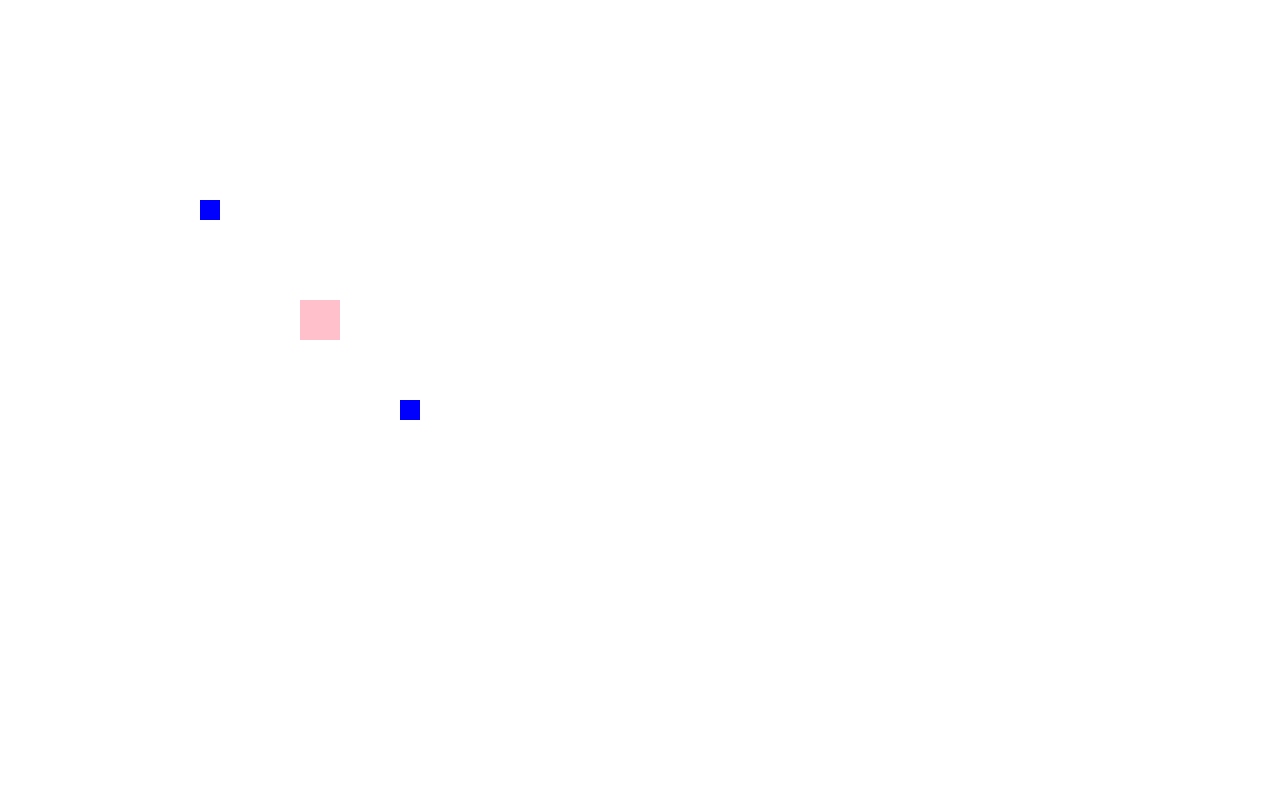
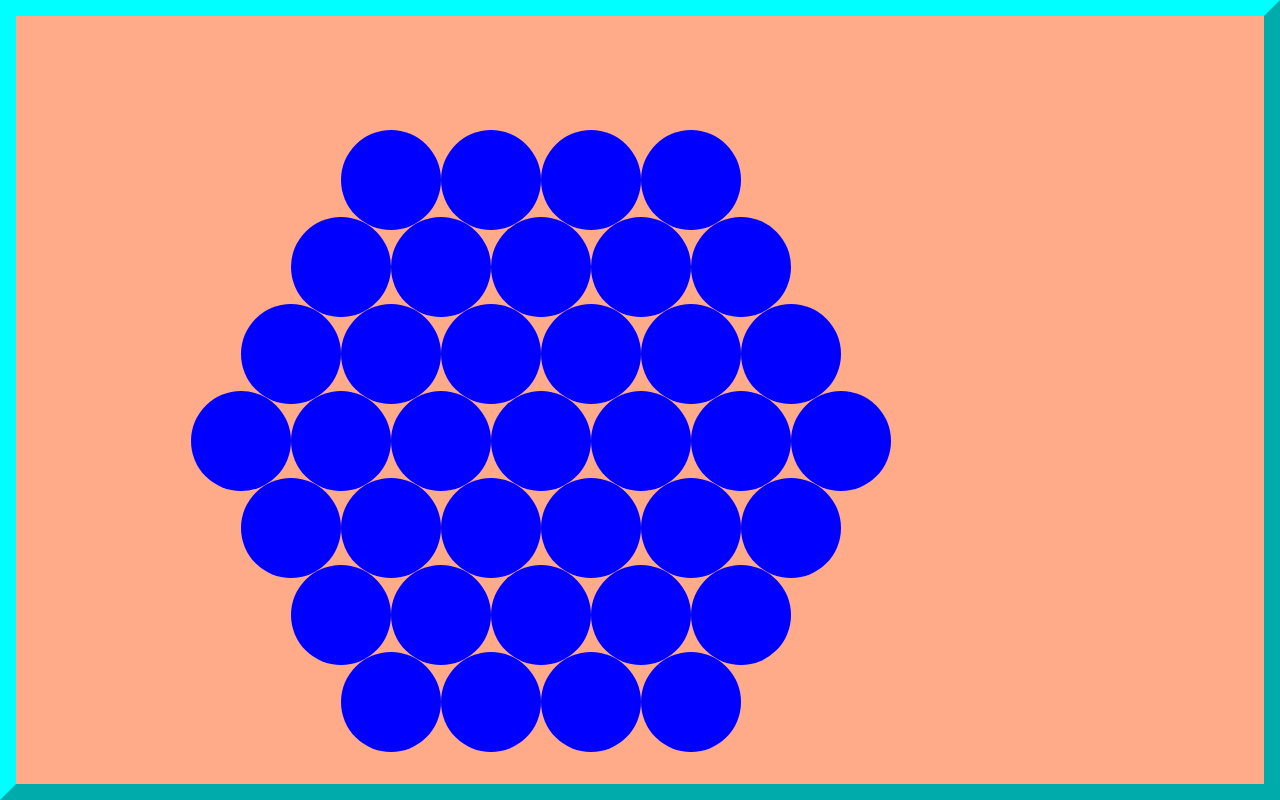
Before and after one commit to Jaco26/hexagonal-graph, a plain HTML site: page index.html in a window 1280 px wide. Drawn offline with Linux system fonts and the light colour scheme.

Commit message:
using vue to render html and css instead of writing javascript ui components for canvas because vue, html and css already implement event handling and conditional styling and drag and drop really nicely

```diff
--- a/index.html
+++ b/index.html
@@ -5,14 +5,15 @@
   <meta name="viewport" content="width=device-width, initial-scale=1.0">
   <meta http-equiv="X-UA-Compatible" content="ie=edge">
   <title>Photosynthesis</title>
+  <link rel="stylesheet" href="style.css">
 </head>
 <body style="margin: 0;">
 
-  <div id="app"></div>
-  <canvas></canvas>
+  <div id="board"></div>
+  <!-- <canvas></canvas> -->
 
   <script src="vendor/vue.js"></script>
-  <script type="module" src="main2.js"></script>
+  <script type="module" src="main3.js"></script>
 
 </body>
 </html>
--- a/main2.js
+++ b/main2.js
@@ -17,7 +17,7 @@ function makeRect({ data, children = [] } = {}) {
 
 const canvas = new Canvas()
 
-canvas.elements.push(
+canvas.children.push(
   makeRect({
     data: {
       x: 400,
--- /dev/null
+++ b/main3.js
@@ -0,0 +1,52 @@
+import Board from './models/board/index.js'
+
+const board = new Board()
+
+const HexagonGrid = {
+  name: 'HexagonGrid',
+  props: {
+    boardHeight: Number,
+    boardWidth: Number,
+  },
+  render(h) {
+    if (!board.grid) {
+      board.resize(this.boardWidth, this.boardHeight)
+    }
+    return h('div', board.grid.cells.map(cell => {
+      return h('div',
+        {
+          class: 'board-cells__cell',
+          style: {
+            position: 'absolute',
+            top: cell.dimensions.y + 'px',
+            left: cell.dimensions.x + 'px',
+            width: cell.dimensions.r * 2 + 'px',
+            height: cell.dimensions.r * 2 + 'px',
+            borderRadius: '50% 50%',
+          }
+        }
+      )})
+    )
+  }
+}
+
+
+const app = new Vue({
+  name: 'Board',
+  el: '#board',
+  components: {
+    HexagonGrid,
+  },
+  data: {
+    boardWidth: 950,
+    boardHeight: 750,
+  },
+  template: `
+    <div class="board">
+      <div class="board-cells">
+        <HexagonGrid :boardWidth="boardWidth" :boardHeight="boardHeight" />
+      </div>
+    </div>
+  `,
+
+})
--- a/models/canvas/ui-element.js
+++ b/models/canvas/ui-element.js
@@ -3,7 +3,8 @@ import setWatcher, { makeReactiveData } from '../../dep.js'
 /**
  * @typedef CanvasUIElementOptions
  * @property {(ctx: CanvasRenderingContext2D)} render
- * @property {CanvasUIElement} parent
+ * @property {*} data
+ * @property {Object<string, (e: Event|MouseEvent)} on
  * @property {CanvasUIElement[]} children
  */
 
@@ -13,11 +14,16 @@ export default class CanvasUIElement {
    *
    * @param {CanvasUIElementOptions}
    */
-  constructor({ render, data = {}, children = [] } = {}) {
+  constructor({ render, data = {}, on = {}, children = [],  } = {}) {
 
     this.children = children
     this.data = makeReactiveData(data)
     this._render = render
+    this.listeners = {}
+
+    Object.keys(on).forEach(event => {
+      this.listeners[event] = on[event].bind(this.data)
+    })
   }
 
   render(ctx) {
@@ -35,13 +41,42 @@ export class Canvas {
     this.width = this.canvas.width = 600
     this.height = this.canvas.height = 600
     this.ctx = this.canvas.getContext('2d')
-    this.elements = []
+    this.children = []
+
+
+
+    const onClick = (e) => {
+      this.children.forEach(child => {
+        if (child.listeners.click) {
+          child.listeners.click(e)
+        }
+      })
+    }
+
+    const onMousedown = (e) => {
+
+    }
+
+    const onMousemove = (e) => {
+
+    }
+
+    const onMouseup = (e) => {
+
+    }
+
+    this.canvas.addEventListener('click', onClick)
+    this.canvas.addEventListener('mousedown', onMousedown)
+    this.canvas.addEventListener('mousemove', onMousemove)
+    this.canvas.addEventListener('mouseup', onMouseup)
+
   }
 
   render() {
     setWatcher(() => {
       this.ctx.clearRect(0, 0, this.width, this.height)
-      this.elements.forEach(child => child.render(this.ctx))
+      this.children.forEach(child => child.render(this.ctx))
     })
   }
+
 }
--- /dev/null
+++ b/style.css
@@ -0,0 +1,28 @@
+* {
+  box-sizing: border-box;
+}
+
+body {
+  font-family: 'Courier New', Courier, monospace;
+  font-size: 1.125rem;
+}
+
+.board {
+  position: absolute;
+  height: 100%;
+  width: 100%;
+  border: aqua 1rem outset;
+  background: #fa8;
+}
+
+.board-cells {
+  position: relative;
+}
+
+.board-cells__cell {
+  background: blue;
+}
+
+.board-cells__cell:hover {
+  background: purple;
+}
```
